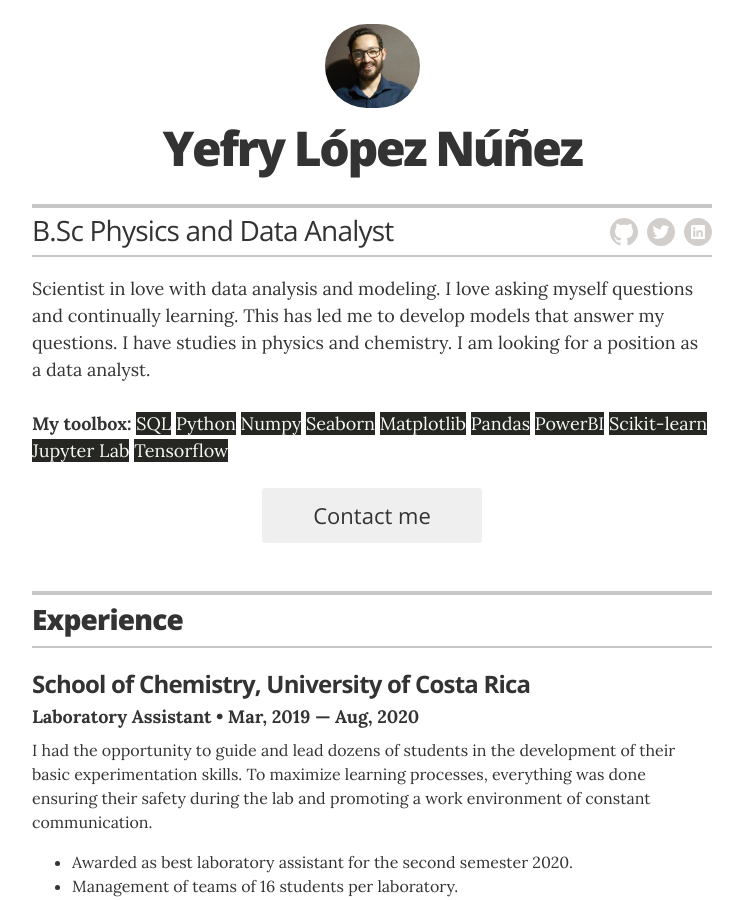
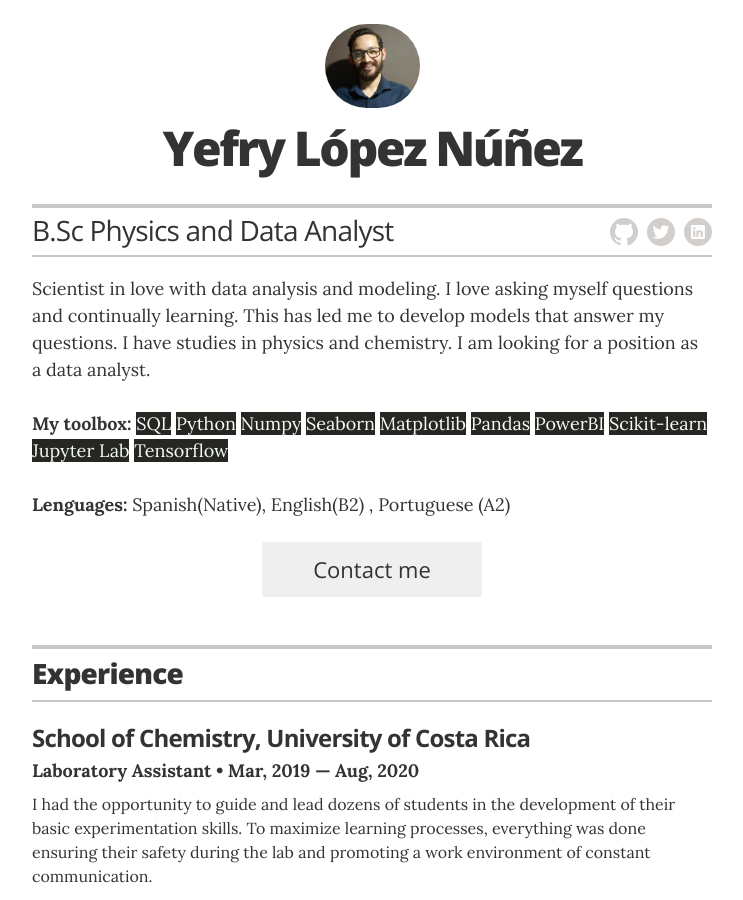
Before and after one commit to jeff0994/jeff0994.github.io, a Jekyll site: the page built from index.html, in a window 1280 px wide and 900 px high. Shown: the whole window, without its empty margins (268-1011 px from the left). Built offline with Jekyll 4.4.1, drawn with Linux system fonts in a browser that asks for light colours.

Commit message:
Update _config.yml

```diff
--- a/_config.yml
+++ b/_config.yml
@@ -27,7 +27,10 @@
                       I have studies in physics and chemistry. I am looking for a position as a data analyst.
                       <br/>
                       <br/>
-                      <b>My toolbox:</b> <mark>SQL</mark> <mark>Python</mark> <mark>Numpy</mark> <mark>Seaborn</mark> <mark>Matplotlib</mark> <mark>Pandas</mark> <mark>PowerBI</mark> <mark>Scikit-learn</mark> <mark>Jupyter Lab</mark> <mark>Tensorflow</mark></p>"
+                      <b>My toolbox:</b> <mark>SQL</mark> <mark>Python</mark> <mark>Numpy</mark> <mark>Seaborn</mark> <mark>Matplotlib</mark> <mark>Pandas</mark> <mark>PowerBI</mark> <mark>Scikit-learn</mark> <mark>Jupyter Lab</mark> <mark>Tensorflow</mark>
+                      <br/>
+                      <br/>
+                      <b>Lenguages:</b> Spanish(Native), English(B2) , Portuguese (A2)</p>"
 
 
 # use "yes" to display the email contact button,
```
